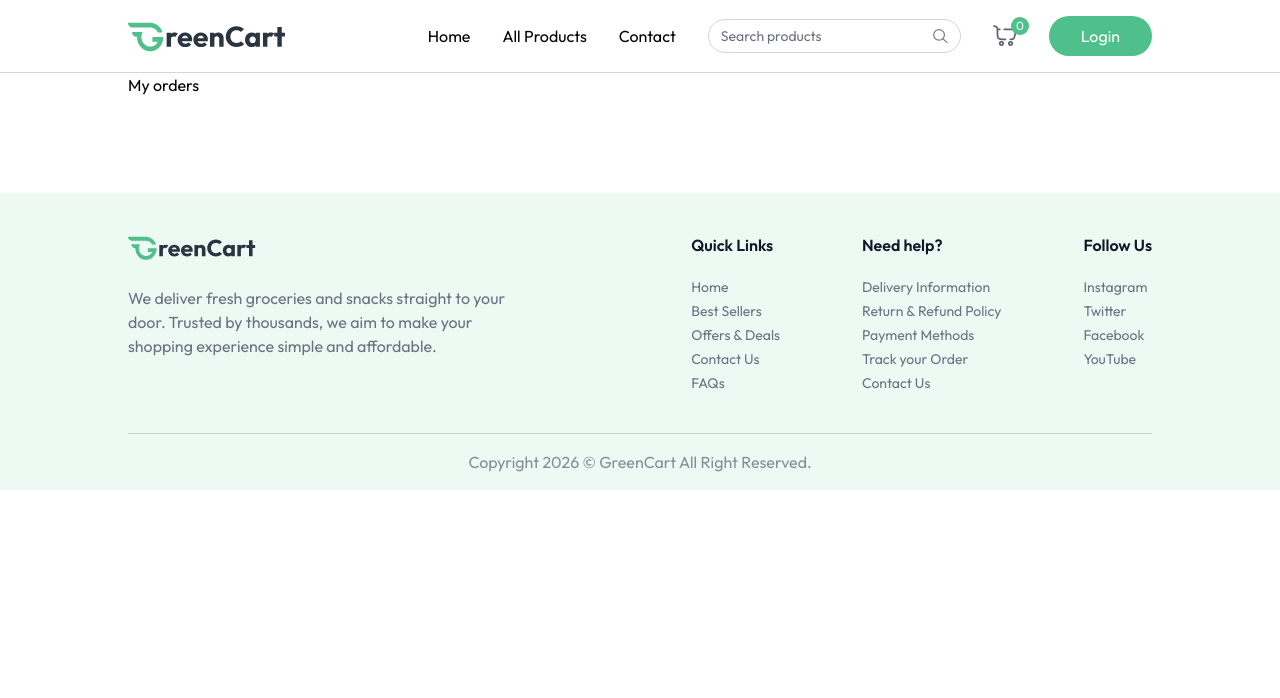
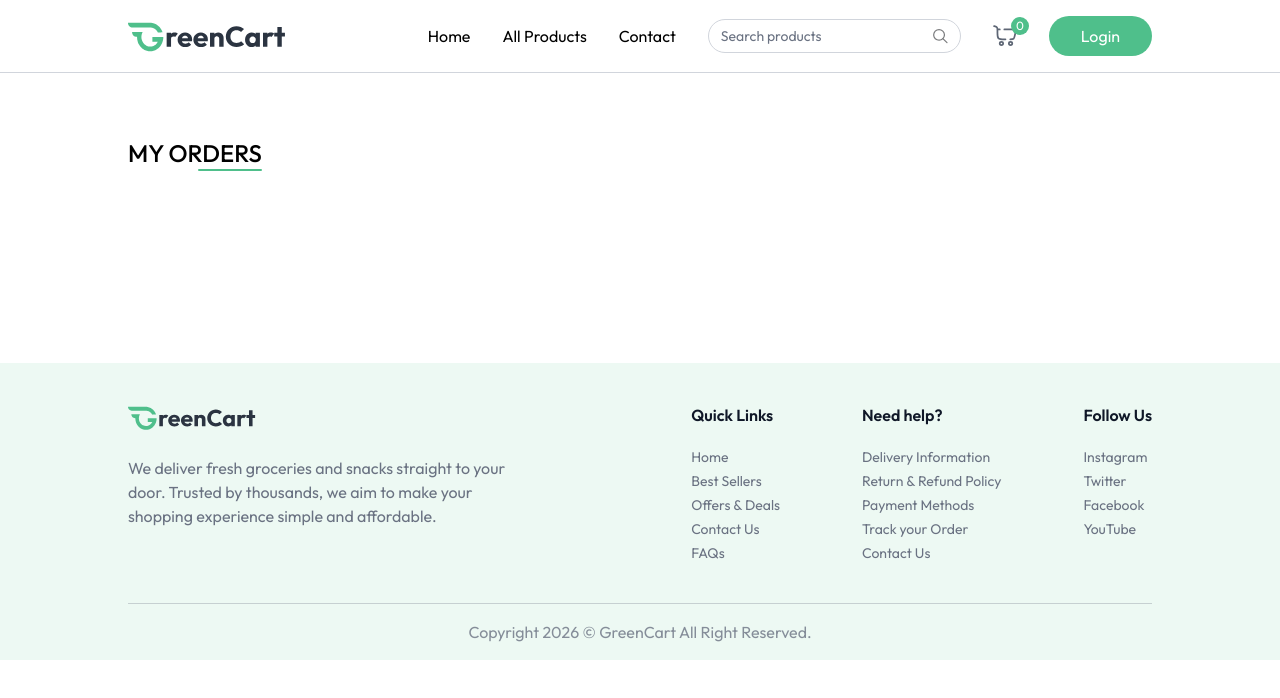
Before and after one commit to Kafoor-Nimas/Grocery-Delivery, a React (Vite) app in the folder client/: page /my-orders in a window 1280 px wide. Shown: the top 698 px of the page. Built offline with nearby package versions, Linux system fonts and the light colour scheme.

Commit message:
feat: implement MyOrders page with order fetching and styling

```diff
--- a/client/src/pages/MyOrders.jsx
+++ b/client/src/pages/MyOrders.jsx
@@ -1,11 +1,26 @@
-import React from 'react'
+import React, { useEffect, useState } from "react";
+import { useAppContext } from "../context/AppContext";
+import { dummyOrders } from "../assets/assets";
 
 const MyOrders = () => {
+  const [myOrders, setMyOrders] = useState([]);
+  const { currency } = useAppContext();
+
+  const fetchMyOrders = async () => {
+    setMyOrders(dummyOrders);
+  };
+
+  useEffect(() => {
+    fetchMyOrders();
+  }, []);
   return (
-    <div>
-        <p>My orders</p>
+    <div className="mt-16 pb-16">
+      <div className="flex flex-col items-end w-max mb-8">
+        <p className="text-2xl font-medium uppercase">My orders</p>
+        <div className="w-16 h-0.5 bg-primary rounded-full"></div>
+      </div>
     </div>
-  )
-}
+  );
+};
 
-export default MyOrders
+export default MyOrders;
```
